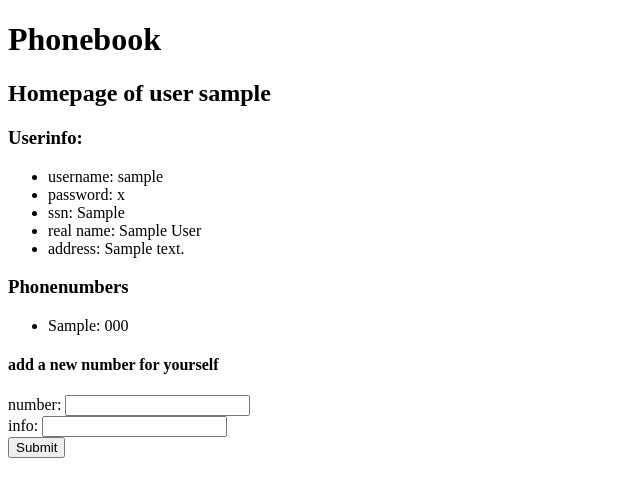
After one commit to nikomn/cybersecuritybase2021-project1, a Django app: a page that uses mysite/myapp/templates/pages/patronhome.html in a window 1280 px wide. The commit adds this page. Shown: the top 497 px of the page, without its empty margins (0-640 px from the left). Run offline with Django 3.2, Linux system fonts and the light colour scheme; tables that the repository leaves empty hold one stand-in row (values such as "Sample post").

Commit message:
Added more flaws

```diff
--- a/mysite/myapp/models.py
+++ b/mysite/myapp/models.py
@@ -3,12 +3,18 @@ from django.db import models
 
 # Create your models here.
 
-class User(models.Model):
+class Patron(models.Model):
   username = models.TextField()
   password = models.TextField()
+  ssn = models.TextField(max_length=140, default='')
+  firstname = models.TextField(max_length=140, default='')
+  lastname = models.TextField(max_length=140, default='')
+  address = models.TextField(max_length=140, default='No address')
+  logged = models.TextField(default='False')
 
-class Account(models.Model):
-  owner = models.ForeignKey(User, on_delete=models.CASCADE)
-  uid = models.TextField()
+class PhoneNumber(models.Model):
+  owner = models.ForeignKey(Patron, on_delete=models.CASCADE)
+  number = models.TextField()
+  information = models.TextField()
   def __str__(self):
-    return self.uid
+    return self.number
--- /dev/null
+++ b/mysite/myapp/templates/pages/patronhome.html
@@ -0,0 +1,41 @@
+<!DOCTYPE html>
+<html xmlns="http://www.w3.org/1999/xhtml">
+    <head>
+        <title>Phonebook</title>
+    </head>
+
+    <body>
+        <h1>Phonebook</h1>
+
+        <h2>Homepage of user {{patron.username}}</h2>
+
+        <h3>Userinfo:</h3>
+
+        <ul>
+          <li>username: {{patron.username}}</li>
+          <li>password: {{patron.password}}</li>
+          <li>ssn: {{patron.ssn}}</li>
+          <li>real name: {{patron.firstname}} {{patron.lastname}}</li>
+          <li>address: {{patron.address}}</li>
+        </ul>
+
+        <h3>Phonenumbers</h3>
+
+        <ul>
+          {% for number in numbers %}
+          <li>{{number.information}}: {{number.number}}</li>
+          {% endfor %}
+        </ul>
+
+        <h4>add a new number for yourself</h4>
+
+        <form action="addnumber/" method="POST">
+            {% csrf_token %}
+            number: <input type="text" name="number"/> <br />
+            info: <input type="text" name="info"/> <br />
+            <input name="owner" type="hidden" value={{patron.username}}>
+            <input type="submit"/>
+        </form>
+
+    </body>
+</html>
--- a/mysite/myapp/urls.py
+++ b/mysite/myapp/urls.py
@@ -1,7 +1,19 @@
 from django.urls import path
 
-from . import views
+#from . import views
+from .views import addPatronView, index, userDetailsView, userHomeView\
+    , loginView, loginFormView, patronManagerView, patronFormView, addNumberView
 
 urlpatterns = [
-    path('', views.index, name='index'),
+    path('', index, name='home'),
+    path('patronmanager/', patronManagerView, name='patron-manager'),
+    path('loginForm/', loginFormView, name='loginform'),
+    path('patronForm/', patronFormView, name='patronform'),
+
+    path('loginForm/login/', loginView, name='login'),
+    path('patronForm/newpatron/', addPatronView, name='newpatron'),
+    path('patrons/<username>/addnumber/', addNumberView, name='addnum'),
+
+    path('patrons/<username>/', userDetailsView, name='user-detail'),
+
 ]
--- a/mysite/myapp/views.py
+++ b/mysite/myapp/views.py
@@ -1,15 +1,93 @@
 from django.http import HttpResponse
 from django.contrib.auth.decorators import login_required
 from django.shortcuts import render, redirect
-from django.contrib.auth.models import User
-from .models import Account
 from django.db.models import Q
 import json
+from myapp.models import Patron, PhoneNumber
+from django.db import connection,transaction
 
 
 # Create your views here.
 
+def userDetailsView(request, username):
+    print(username)
+    patron = Patron.objects.get(username=username)
+    numbers = PhoneNumber.objects.filter(owner=patron)
+    return render(request, 'pages/patronhome.html', {'patron': patron, 'numbers': numbers})
+
+def userHomeView(request):
+    return redirect('home')
+
+def patronManagerView(request):
+    return render(request, 'pages/patronmanager.html')
+
+def patronFormView(request):
+    return render(request, 'pages/newpatron.html')
+
+def loginFormView(request):
+    return render(request, 'pages/login.html')
+
+def loginView(request):
+    username = request.POST.get('username')
+    password = request.POST.get('password')
+    print('Attempting login for user', username, 'with password:', password)
+    patron = Patron.objects.get(username=username)
+    if patron.password == password:
+        print('Password correct! Logging in...')
+
+        if patron.logged == 'False':
+            patron.logged = 'True'
+            patron.save()
+        return render(request, 'pages/loginok.html')
+    else:
+        print('Wrong password!')
+        return render(request, 'pages/loginfail.html')
+
+def logoutView(request, username):
+    patron = Patron.objects.get(username=username)
+    if patron.logged == 'True':
+        patron.logged = 'False'
+    return redirect('login')
+
+def addNumberView(request, username):
+    username = request.POST.get('owner')
+    patron = Patron.objects.get(username=username)
+    number = request.POST.get('number')
+    info = request.POST.get('info')
+    print(patron.pk)
+    sql_query = "INSERT INTO myapp_phonenumber (owner_id, number, information) \
+        values (" + str(patron.pk) + ", '" + number + "', '" + info + "')"
+    #PhoneNumber.objects.raw(sql_query)
+    cursor = connection.cursor()
+
+    cursor.execute(sql_query)
+
+    transaction.commit()
+
+    #PhoneNumber.objects.create(owner=patron, number=number, information=info)
+    return redirect('/myapp/patrons/' + username)
+
+def addPatronView(request):
+    username = request.POST.get('username')
+    try:
+        patronTest = Patron.objects.get(username=username)
+        return render(request, 'pages/newpatronfail.html')
+    except:
+        password = request.POST.get('password')
+        ssn = request.POST.get('ssn')
+        firstname = request.POST.get('firstname')
+        lastname = request.POST.get('lastname')
+        address = request.POST.get('address')
+        Patron.objects.create(username=username, password=password, ssn=ssn, firstname=firstname, lastname=lastname, address=address)
+        return render(request, 'pages/newpatronok.html')
+
+
+
+
+
 def index(request):
-    return render(request, 'pages/index.html')
+    patrons = Patron.objects.all()
+    #return render(request, 'pages/newpatron.html')
+    return render(request, 'pages/index.html', {'patrons': patrons})
     # return render(request, 'pages/index.html')
     # return HttpResponse("Hello, world. You're at the myapp index.")
```
Also changed, not shown: mysite/myapp/admin.py (+4 -4 lines), mysite/myapp/templates/pages/index.html (+43 -1 lines), mysite/myapp/templates/pages/login.html (added, +18 -0 lines), mysite/myapp/templates/pages/loginfail.html (added, +18 -0 lines), mysite/myapp/templates/pages/loginok.html (added, +16 -0 lines), mysite/myapp/templates/pages/newpatron.html (added, +22 -0 lines), mysite/myapp/templates/pages/newpatronfail.html (added, +18 -0 lines), mysite/myapp/templates/pages/newpatronok.html (added, +16 -0 lines), mysite/myapp/templates/pages/patronmanager.html (added, +13 -0 lines), mysite/myapp/migrations/0003_auto_20210423_0549.py (added), mysite/myapp/migrations/0004_auto_20210423_0556.py (added), mysite/myapp/migrations/0005_auto_20210423_0646.py (added), mysite/myapp/migrations/0006_patron_logged.py (added), mysite/myapp/templates/pages/logoutok.html (added), 1 more files.
